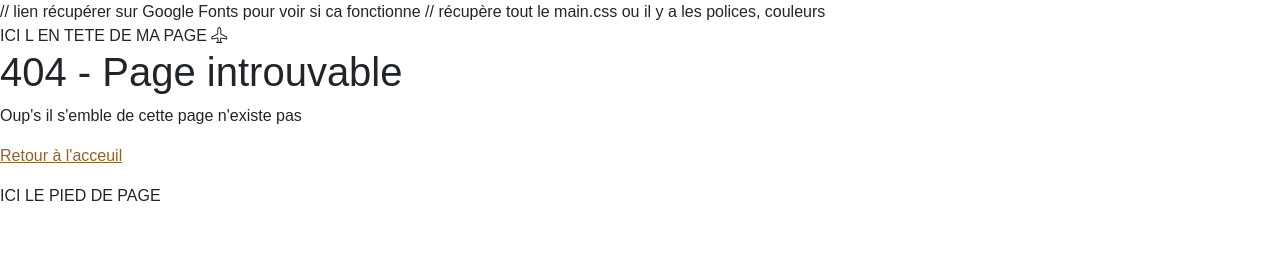
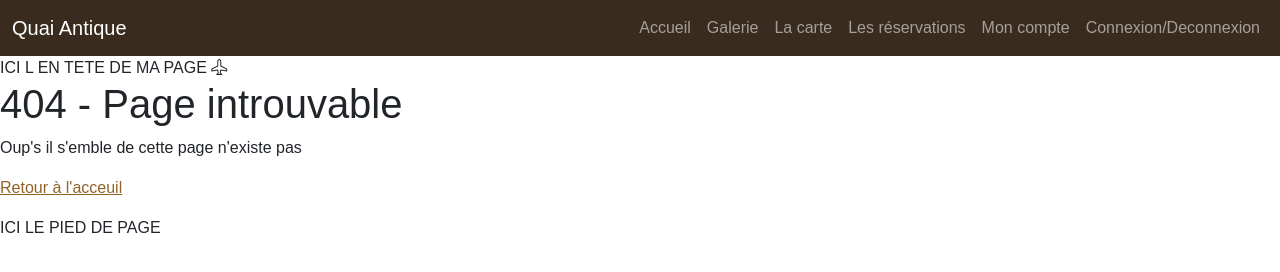
Before and after one commit to Cacahuetedu62/QuaiAntiqueRestaurantFront, a website with bundled scripts: page Index.html in a window 1280 px wide. Built offline with nearby package versions, Linux system fonts and the light colour scheme; a web font is replaced by a local one.

Commit message:
Mise en page du Header

```diff
--- a/Index.html
+++ b/Index.html
@@ -4,12 +4,12 @@
     <meta charset="UTF-8">
     <meta name="viewport" content="width=device-width, initial-scale=1.0">
 
-    // lien récupérer sur Google Fonts pour voir si ca fonctionne
+<!--lien récupérer sur Google Fonts pour voir si ca fonctionne-->
     <link rel="preconnect" href="https://fonts.googleapis.com">
     <link rel="preconnect" href="https://fonts.gstatic.com" crossorigin>
     <link href="https://fonts.googleapis.com/css2?family=Hind+Madurai:wght@300;400;500;600;700&family=Protest+Guerrilla&display=swap" rel="stylesheet">
 
-    // récupère tout le main.css ou il y a les polices, couleurs
+    <!--récupère tout le main.css ou il y a les polices, couleurs-->
     <link rel="stylesheet" href="scss/main.css"/>
 
 
@@ -18,7 +18,41 @@
 </head>
 <body>
 
-   <header>ICI L EN TETE DE MA PAGE <i class="bi bi-airplane"></i> </header>
+    <!--La ou on va creer la NAVBAR-->
+</header>   <header>
+    <nav class="navbar navbar-expand-lg bg-dark" data-bs-theme="dark">
+        <div class="container-fluid">
+          <a class="navbar-brand" href="/">Quai Antique</a>
+          <button class="navbar-toggler" type="button" data-bs-toggle="collapse" data-bs-target="#navbarSupportedContent" aria-controls="navbarSupportedContent" aria-expanded="false" aria-label="Toggle navigation">
+            <span class="navbar-toggler-icon"></span>
+          </button>
+          <div class="collapse navbar-collapse" id="navbarSupportedContent">
+            <ul class="navbar-nav ms-auto mb-2 mb-lg-0">
+              <li class="nav-item">
+                <a class="nav-link" href="/">Accueil</a>
+              </li>
+              <li class="nav-item">
+                <a class="nav-link" href="/galerie">Galerie</a>
+              </li>
+              <li class="nav-item">
+                <a class="nav-link" href="#">La carte</a>
+              </li>
+              <li class="nav-item">
+                <a class="nav-link" href="#">Les réservations</a>
+              </li>
+              <li class="nav-item">
+                <a class="nav-link" href="#">Mon compte</a>
+              </li>
+              <li class="nav-item">
+                <a class="nav-link" href="#">Connexion/Deconnexion</a>
+              </li>
+            </ul>
+          </div>
+        </div>
+      </nav>
+</header>
+    ICI L EN TETE DE MA PAGE <i class="bi bi-airplane"></i>
+    </header>
 
 <main id="main-page">
 ICI S AFFICHE LE CONTENU DE LA PAGE QUI SAPPELLE HOME.HTML
```
